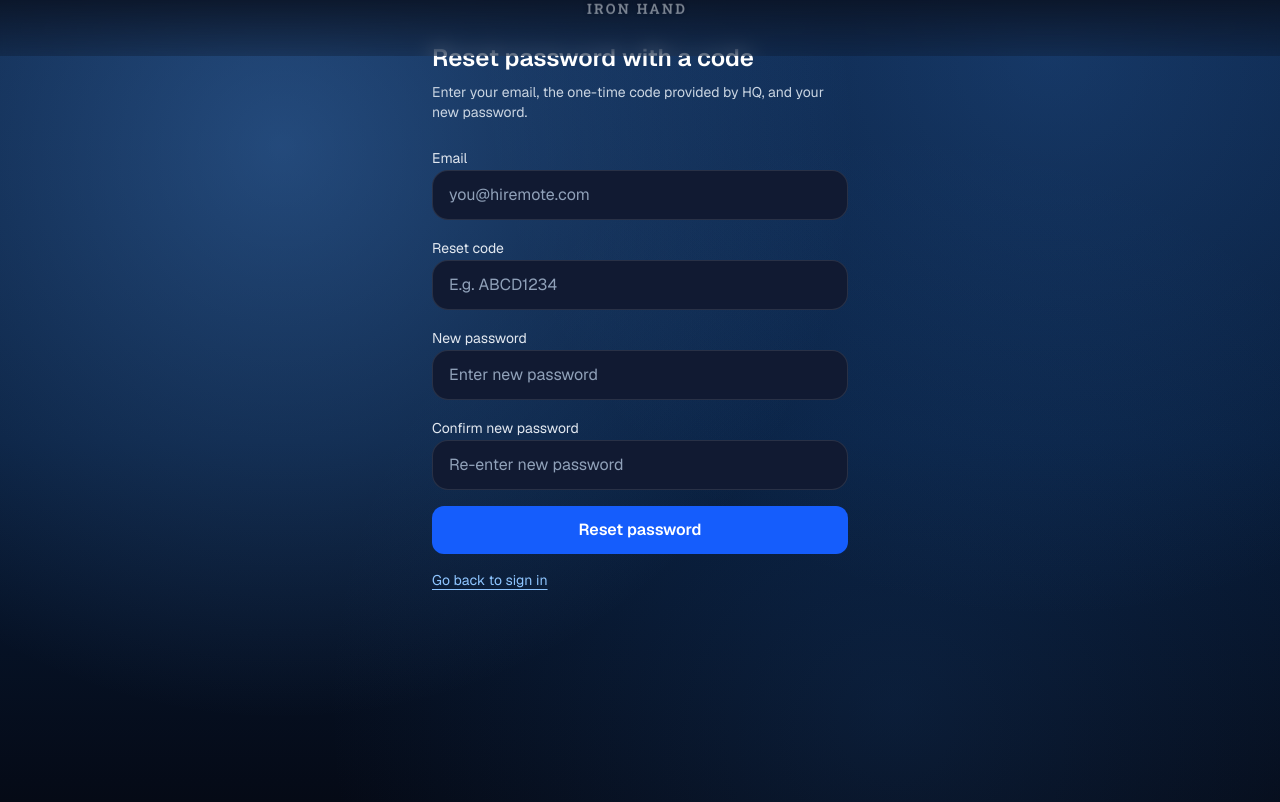
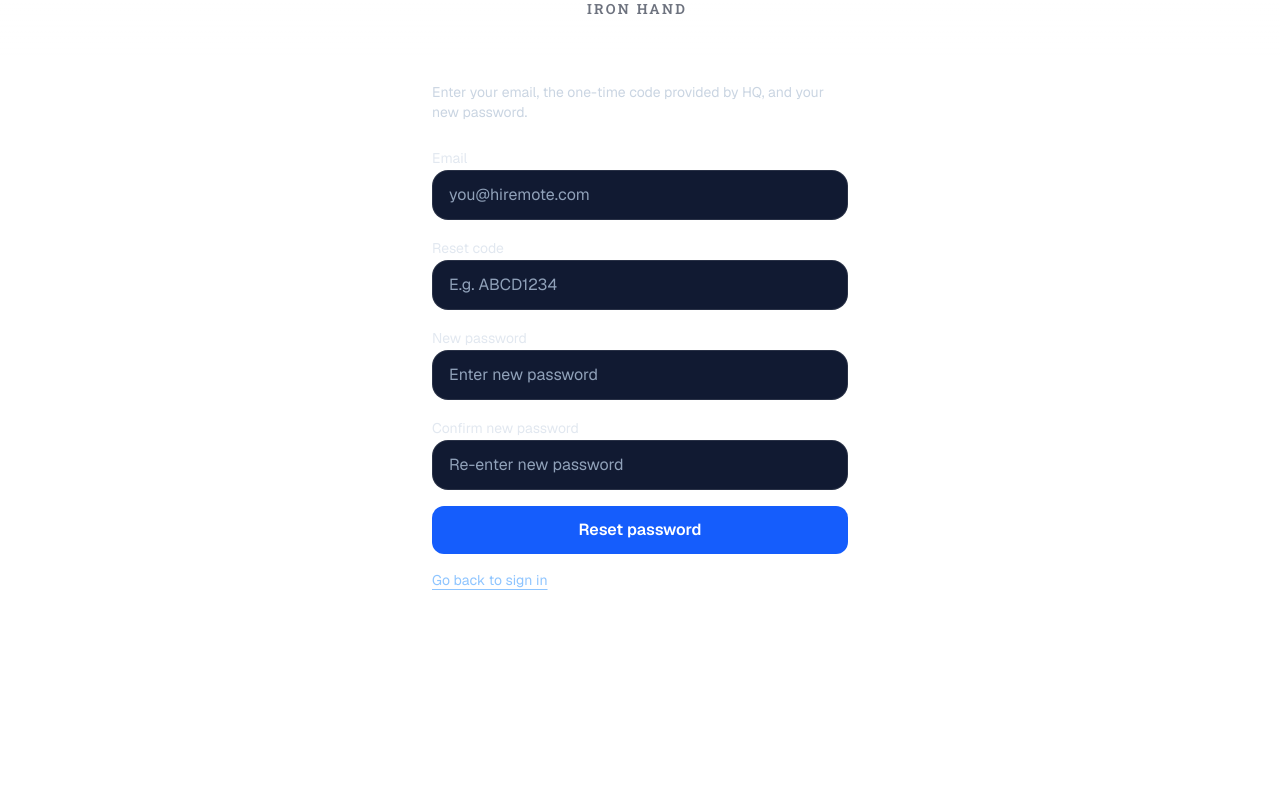
Before and after one commit to rubindersingh7343-create/ironhand-portal, a Next.js app: page /auth/forgot in a window 1280 px wide. Built offline with nearby package versions, Linux system fonts and the light colour scheme.

Commit message:
Make background white

```diff
--- a/src/app/globals.css
+++ b/src/app/globals.css
@@ -1,13 +1,15 @@
 @import "tailwindcss";
 
 :root {
-  /* Brighter navy base (the previous base was near-black and felt too heavy). */
-  --background: #07162e;
-  --background-alt: #0c2146;
+  /* Light mode background (user request): white page background with dark navy cards. */
+  --background: #ffffff;
+  --background-alt: #f4f7ff;
   --card: rgba(10, 20, 36, 0.7);
   --card-light: rgba(255, 255, 255, 0.04);
-  --text-primary: #f7f9ff;
-  --text-muted: #9fb2d7;
+  /* Default text sits on the white background. Cards set their own text color below. */
+  --text-primary: #0b1430;
+  --text-muted: #445577;
+  --text-on-card: #f7f9ff;
   --accent: #3b82f6;
 }
 
@@ -21,17 +23,13 @@
 html {
   height: 100%;
   overscroll-behavior-y: auto;
-  background-color: #0b2346;
+  background-color: var(--background);
 }
 
 body {
   min-height: 100dvh;
   background-color: var(--background);
-  background-image:
-    radial-gradient(circle at 22% 18%, rgba(86, 154, 235, 0.34), transparent 48%),
-    radial-gradient(circle at 82% 6%, rgba(64, 136, 225, 0.22), transparent 44%),
-    radial-gradient(circle at 70% 88%, rgba(40, 110, 195, 0.16), transparent 50%),
-    linear-gradient(180deg, #0b2346 0%, #071b38 55%, #050a16 100%);
+  background-image: none;
   background-attachment: scroll;
   color: var(--text-primary);
   font-family: var(--font-geist-sans), system-ui, -apple-system,
@@ -217,12 +215,7 @@ body.ui-modal-open {
   right: 0;
   height: calc(env(safe-area-inset-top) + 56px);
   padding: 0;
-  background: linear-gradient(
-    180deg,
-    rgba(10, 20, 42, 0.55) 0%,
-    rgba(10, 20, 42, 0.22) 60%,
-    rgba(10, 20, 42, 0) 100%
-  );
+  background: linear-gradient(180deg, rgba(255, 255, 255, 0.9) 0%, rgba(255, 255, 255, 0.55) 60%, rgba(255, 255, 255, 0) 100%);
   z-index: 50;
   transition: background-color 180ms ease, backdrop-filter 180ms ease,
     opacity 180ms ease, transform 180ms ease;
@@ -234,7 +227,7 @@ body.ui-modal-open {
 }
 
 .scroll-top-bar--solid {
-  background: linear-gradient(180deg, rgba(10, 18, 34, 0.85), rgba(10, 18, 34, 0.3));
+  background: linear-gradient(180deg, rgba(255, 255, 255, 0.95), rgba(255, 255, 255, 0.55));
   backdrop-filter: blur(10px);
 }
 
@@ -256,26 +249,18 @@ body.ui-modal-open {
   left: 0;
   right: 0;
   border-radius: 8px;
-  background:
-    linear-gradient(
-      120deg,
-      rgba(255, 255, 255, 0) 0%,
-    rgba(255, 255, 255, 0.04) 45%,
-      rgba(255, 255, 255, 0) 70%
-    ),
-    rgba(255, 255, 255, 0.008);
+  background: rgba(11, 20, 40, 0.035);
   background-size: 200% 100%;
   animation: none;
   border: 1px solid transparent;
-  box-shadow: 0 2px 8px rgba(2, 6, 23, 0.18);
+  box-shadow: 0 2px 10px rgba(2, 6, 23, 0.06);
   text-transform: uppercase;
   font-family: var(--font-ironhand-display), var(--font-geist-sans), serif;
   letter-spacing: 0.14em;
   font-size: 14px;
   font-weight: 600;
-  color: rgba(226, 232, 240, 0.45);
-  text-shadow: 0 -1px 0 rgba(255, 255, 255, 0.12),
-    0 -2px 4px rgba(2, 6, 23, 0.55);
+  color: rgba(11, 20, 40, 0.6);
+  text-shadow: none;
   transform: translateY(calc(-2px + (-4px * var(--scroll-progress))));
   transition: background-color 180ms ease, box-shadow 180ms ease, padding 180ms ease,
     text-shadow 180ms ease, letter-spacing 180ms ease, transform 180ms ease;
@@ -432,11 +417,7 @@ body[data-top-nav="true"] .scroll-top-bar__nav {
 #app-root {
   min-height: 100dvh;
   background-color: var(--background);
-  background-image:
-    radial-gradient(circle at 22% 18%, rgba(86, 154, 235, 0.34), transparent 48%),
-    radial-gradient(circle at 82% 6%, rgba(64, 136, 225, 0.22), transparent 44%),
-    radial-gradient(circle at 70% 88%, rgba(40, 110, 195, 0.16), transparent 50%),
-    linear-gradient(180deg, #0b2346 0%, #071b38 55%, #050a16 100%);
+  background-image: none;
   background-attachment: scroll;
   transform: translateY(var(--pull-offset, 0px));
   transition: transform 220ms cubic-bezier(0.22, 1, 0.36, 1);
@@ -491,6 +472,7 @@ body:has(.portal-shell) {
   border: 1px solid rgba(255, 255, 255, 0.08);
   background: rgba(13, 22, 44, 0.7);
   padding: 24px;
+  color: var(--text-on-card);
   box-shadow: 0 24px 60px rgba(3, 8, 24, 0.6);
   backdrop-filter: blur(14px);
   animation: ih-fade-up 160ms ease;
@@ -750,6 +732,7 @@ select.ui-field--slim {
 #app-root .owner-portal-section {
   --section-focus: 0;
   scroll-margin-top: calc(env(safe-area-inset-top) + 120px);
+  border-radius: 24px;
   transition: opacity 520ms cubic-bezier(0.22, 1, 0.36, 1),
     box-shadow 520ms cubic-bezier(0.22, 1, 0.36, 1),
     filter 520ms cubic-bezier(0.22, 1, 0.36, 1),
@@ -806,17 +789,18 @@ body:has(.owner-portal-shell) {
   display: flex;
   flex-wrap: nowrap;
   gap: 8px;
-  padding: 4px 10px;
+  padding: 4px calc(env(safe-area-inset-left) + 10px)
+    4px calc(env(safe-area-inset-right) + 10px);
   overflow-x: auto;
   scrollbar-width: none;
   -webkit-overflow-scrolling: touch;
-  border-radius: 999px;
+  border-radius: 0;
   border: 1px solid rgba(255, 255, 255, 0.1);
   background: rgba(10, 18, 34, 0.55);
   box-shadow: inset 0 1px 0 rgba(255, 255, 255, 0.04);
   pointer-events: auto;
-  width: min(calc(100vw - 24px), 980px);
-  margin: 0 auto;
+  width: 100%;
+  margin: 0;
 }
 
 .owner-portal-nav__inner::-webkit-scrollbar,
```
